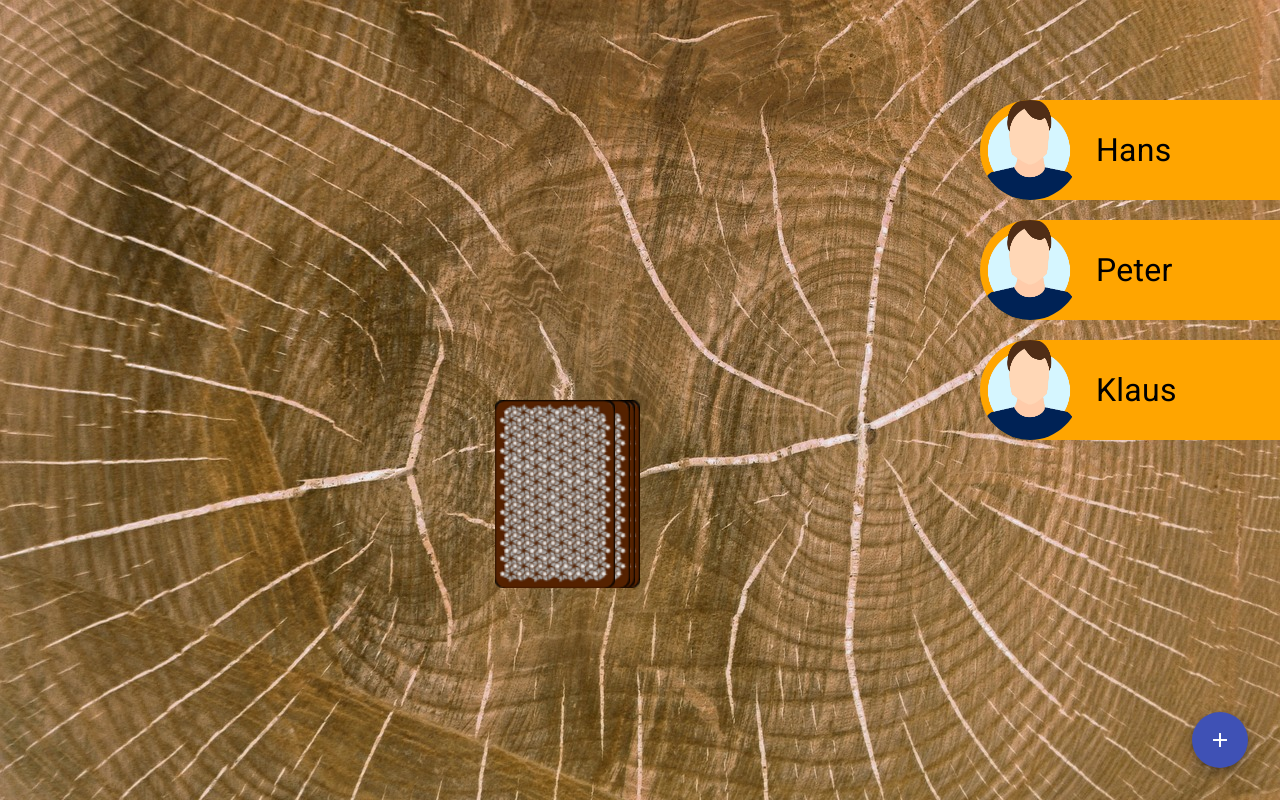
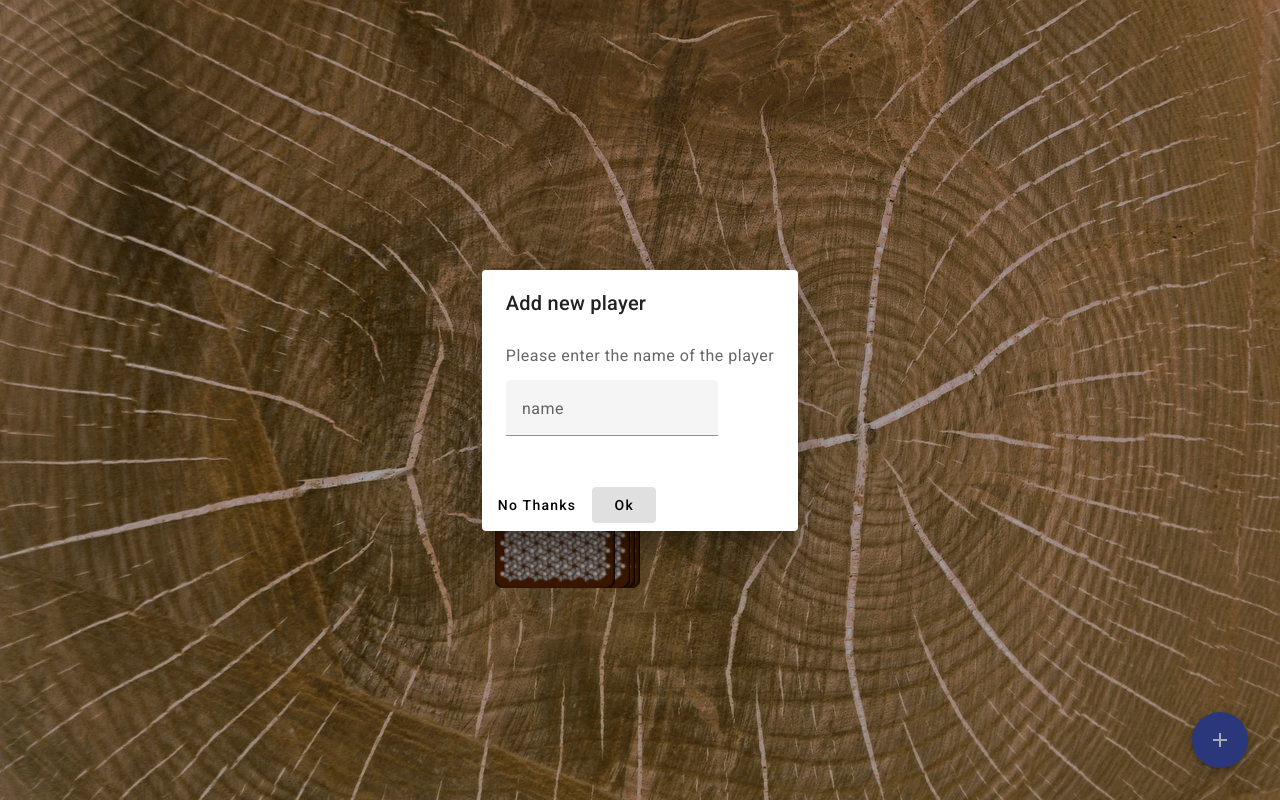
Before and after one commit to Christoph1812/RingOfFire, an Angular app: page /game in a window 1280 px wide. Both pictures are taken after a click on the button "add". Built offline with nearby package versions, Linux system fonts and the light colour scheme.

Commit message:
added dialog-add-player

```diff
--- /dev/null
+++ b/src/app/dialog-add-player/dialog-add-player.component.html
@@ -0,0 +1,12 @@
+<h1 mat-dialog-title>Add new player</h1>
+<div mat-dialog-content>
+    <p>Please enter the name of the player</p>
+    <mat-form-field>
+        <mat-label>name</mat-label>
+        <input matInput [(ngModel)]="name">
+    </mat-form-field>
+</div>
+<div mat-dialog-actions>
+    <button mat-button (click)="onNoClick()">No Thanks</button>
+    <button mat-button [mat-dialog-close]="name" cdkFocusInitial>Ok</button>
+</div>
--- /dev/null
+++ b/src/app/dialog-add-player/dialog-add-player.component.ts
@@ -0,0 +1,12 @@
+import { Component } from '@angular/core';
+
+@Component({
+  selector: 'app-dialog-add-player',
+  templateUrl: './dialog-add-player.component.html',
+  styleUrls: ['./dialog-add-player.component.scss']
+})
+export class DialogAddPlayerComponent {
+  name: string = '';
+
+  onNoClick() { }
+}
--- a/src/app/game/game.component.html
+++ b/src/app/game/game.component.html
@@ -1,4 +1,4 @@
-<app-player *ngFor="let player of game.players; let i =index" [ngStyle]="{'top.px': 100 +(i * 120)}" [name]="player"
+<app-player *ngFor="let player of game.players; let i =index" [ngStyle]="{'top.px': 100 +(i * 90)}" [name]="player"
     class="player-position"></app-player>
 
 <div class="play-ground">
@@ -19,6 +19,6 @@
     </div>
 </div>
 
-<button mat-fab color="primary" class="button-add">
+<button mat-fab color="primary" class="button-add" (click)="openDialog()">
     <mat-icon>add</mat-icon>
 </button>
--- a/src/app/game/game.component.ts
+++ b/src/app/game/game.component.ts
@@ -1,5 +1,7 @@
 import { Component, OnInit } from '@angular/core';
 import { Game } from '../models/game';
+import { MatDialog } from '@angular/material/dialog';
+import { DialogAddPlayerComponent } from '../dialog-add-player/dialog-add-player.component';
 
 
 @Component({
@@ -12,7 +14,7 @@
   currentCard: string = '';
   game: Game;
 
-  constructor() {
+  constructor(public dialog: MatDialog) {
     this.game = new Game();
     console.log(new Game());
     console.log(this.game.stack[0])
@@ -28,8 +30,6 @@
       this.currentCard = String(this.game.stack.pop());
       this.pickCardAnimation = true;
 
-
-
     }
 
     setTimeout(() => {
@@ -37,4 +37,12 @@
       this.game.playedCards.push(this.currentCard);
     }, 1000);
   }
+
+  openDialog(): void {
+    const dialogRef = this.dialog.open(DialogAddPlayerComponent);
+
+    dialogRef.afterClosed().subscribe(name => {
+      this.game.players.push(name);
+    });
+  }
 }
--- a/src/app/models/game.ts
+++ b/src/app/models/game.ts
@@ -1,5 +1,5 @@
 export class Game {
-    public players: string[] = ['Hans', 'Peter', 'Klaus'];
+    public players: string[] = [];
     public stack: string[] = [];
     public playedCards: string[] = [];
     public currentPlayer: number = 0;
--- a/src/app/player/player.component.scss
+++ b/src/app/player/player.component.scss
@@ -13,8 +13,8 @@
     }
 
     img {
-        width: 100px;
-        height: 100px;
+        width: 70px;
+        height: 70px;
         object-fit: cover;
         border-radius: 100%;
 
```
Also changed, not shown: src/app/app.module.ts (+12 -2 lines), src/app/dialog-add-player/dialog-add-player.component.scss (added), 1 other file (tests, documents, lock files or other folders).
